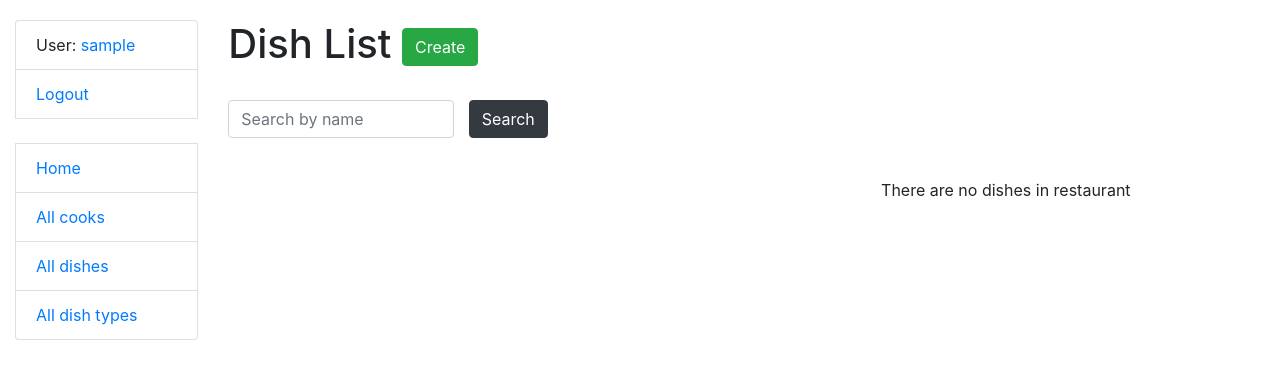
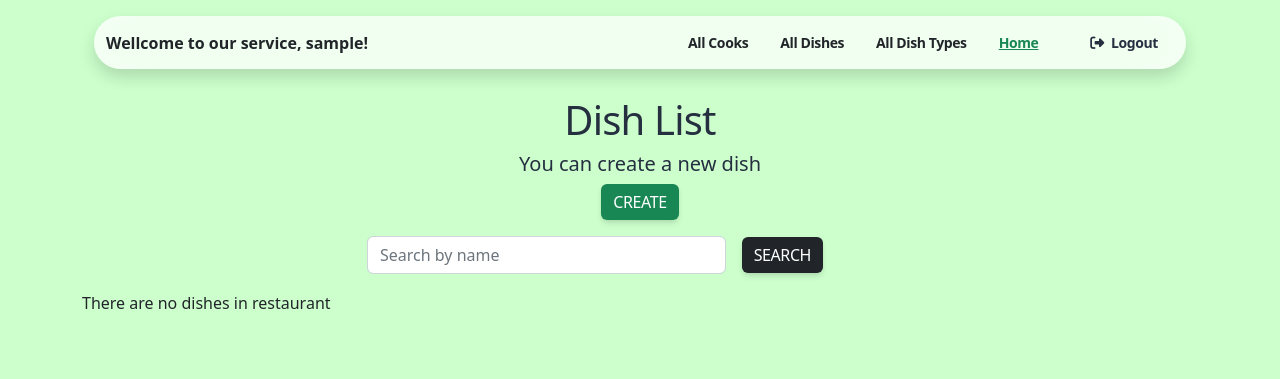
Before and after one commit to svitlana-savikhina/restaurant-kitchen-service, a Django app: page /dishes/ in a window 1280 px wide. Shown: the top 379 px of the page. Run offline with Django 4.2, Linux system fonts and the light colour scheme; the visitor is signed in with stand-in values (Sample User, id 1); data that the repository does not hold is empty; some libraries are stand-ins or nearby versions.

Commit message:
Implement dish_list.html stylization

```diff
--- a/templates/kitchen/dish_list.html
+++ b/templates/kitchen/dish_list.html
@@ -1,66 +1,58 @@
-{% extends "base.html" %}
+{% extends "base-fullscreen.html" %}
 {% load crispy_forms_filters %}
 
 {% block content %}
-  <h1>
-    Dish List
+  {% include "includes/navigation.html" %}
+  <div class="container text-center  mt-7">
+    <h1>Dish List</h1>
+    <div class="container" style="display: flex; align-items: center; flex-direction: column;">
+      <h5 style="flex-grow: 1;">You can create a new dish</h5>
       <a href="{% url 'kitchen:dish-create' %}" class="btn btn-success">
         Create
       </a>
-  </h1>
-  <br>
-  <div class="row align-items-center">
-    <form action="" method="get" class="d-flex">
+    </div>
+  </div>
+  <div class="container">
+    <div class="row justify-content-center">
+      <div class="col-lg-6">
+        <form action="" method="get" class="row g-3 align-items-center">
           <div class="col-8">
             {{ search_form | crispy }}
+            <style>
+                input:focus {
+                    border-color: darkgreen !important;
+                    box-shadow: 0 0 0 0.2rem rgba(40, 167, 69, 0.25) !important;
+                }
+            </style>
           </div>
-      <div>
-        <input class="btn btn-dark" type="submit" value="Search">
+          <div class="col-4">
+            <input class="btn btn-dark" type="submit" value="search">
           </div>
         </form>
        </div>
-  <br>
-  <div class="container">
-    <div class="row justify-content-center">
-      <div class="col-lg-6">
-
-       </div>
       {% if dish_list %}
-    <table class="table">
-  <tr>
-
-    <th >ID</th>
-    <th>Name</th>
-    <th>Dish type</th>
-    <th>Price</th>
-    <th>Description</th>
-
+        <table class="table table-bordered table-striped text-center table-hover" style="width: 75%;  margin: 0 auto;">
+          <tr style="background-color: seagreen">
+            <th style="vertical-align: middle;">ID</th>
+            <th style="vertical-align: middle;">Name</th>
+            <th style="vertical-align: middle;">Dish type</th>
+            <th style="vertical-align: middle;">Price</th>
+            <th style="vertical-align: middle;">Description</th>
           </tr>
           {% for dish in dish_list %}
             <tr>
-
+              <td>{{ dish.id }}</td>
               <td>
-      {{ dish.id }}
+                <a href="{% url 'kitchen:dish-detail' pk=dish.id %}" style="color: black;">{{ dish.name }}</a>
               </td>
-    <td>
-      <a href="{% url 'kitchen:dish-detail' pk=dish.id %}">{{ dish.name }}</a>
-    </td>
-    <td>
-    {{ dish.dish_type }}
-    </td>
-  <td>
-    {{ dish.price }}
-    </td>
-  <td>
-    {{ dish.description }}
-    </td>
-
+              <td>{{ dish.dish_type }}</td>
+              <td>{{ dish.price }}</td>
+              <td>{{ dish.description }}</td>
             </tr>
           {% endfor %}
         </table>
         </div>
         </div>
-
       {% else %}
         <p> There are no dishes in restaurant</p>
       {% endif %}
```
Lines whose indentation alone changed are shown as unchanged.
